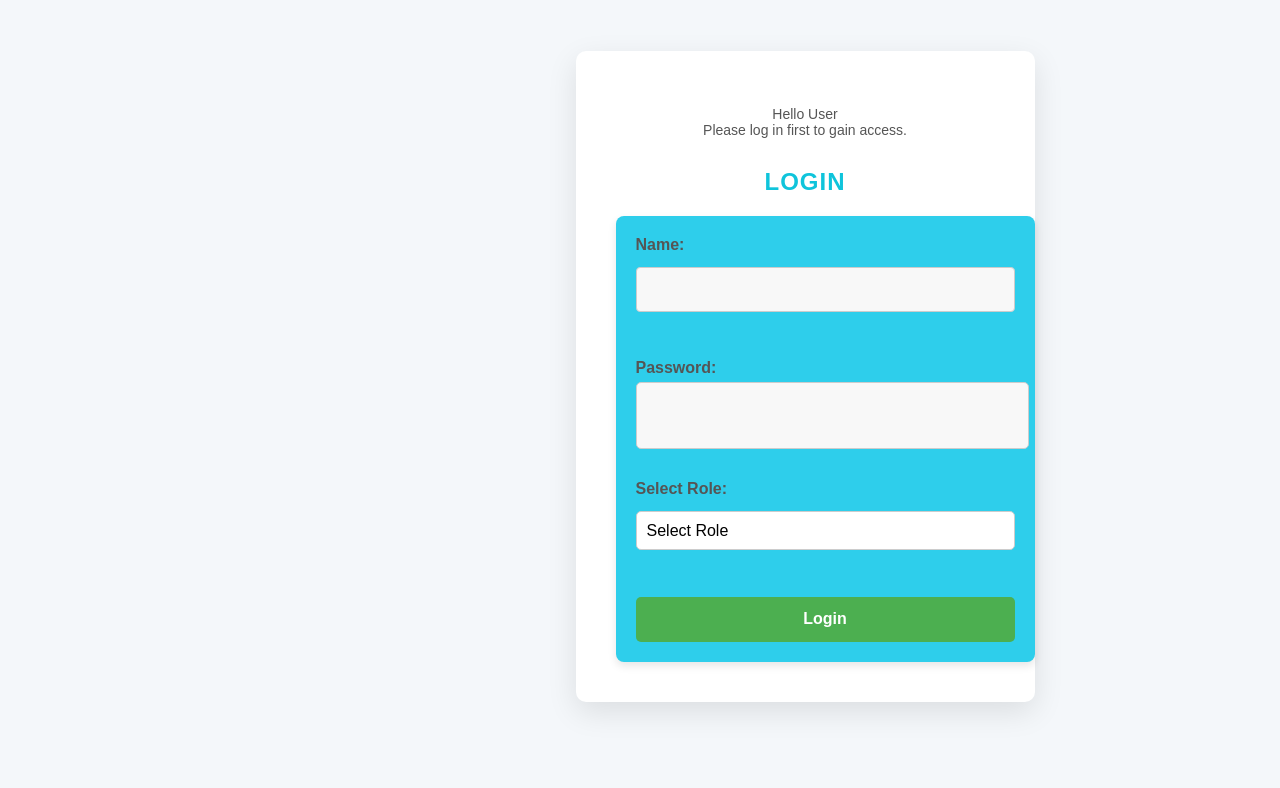
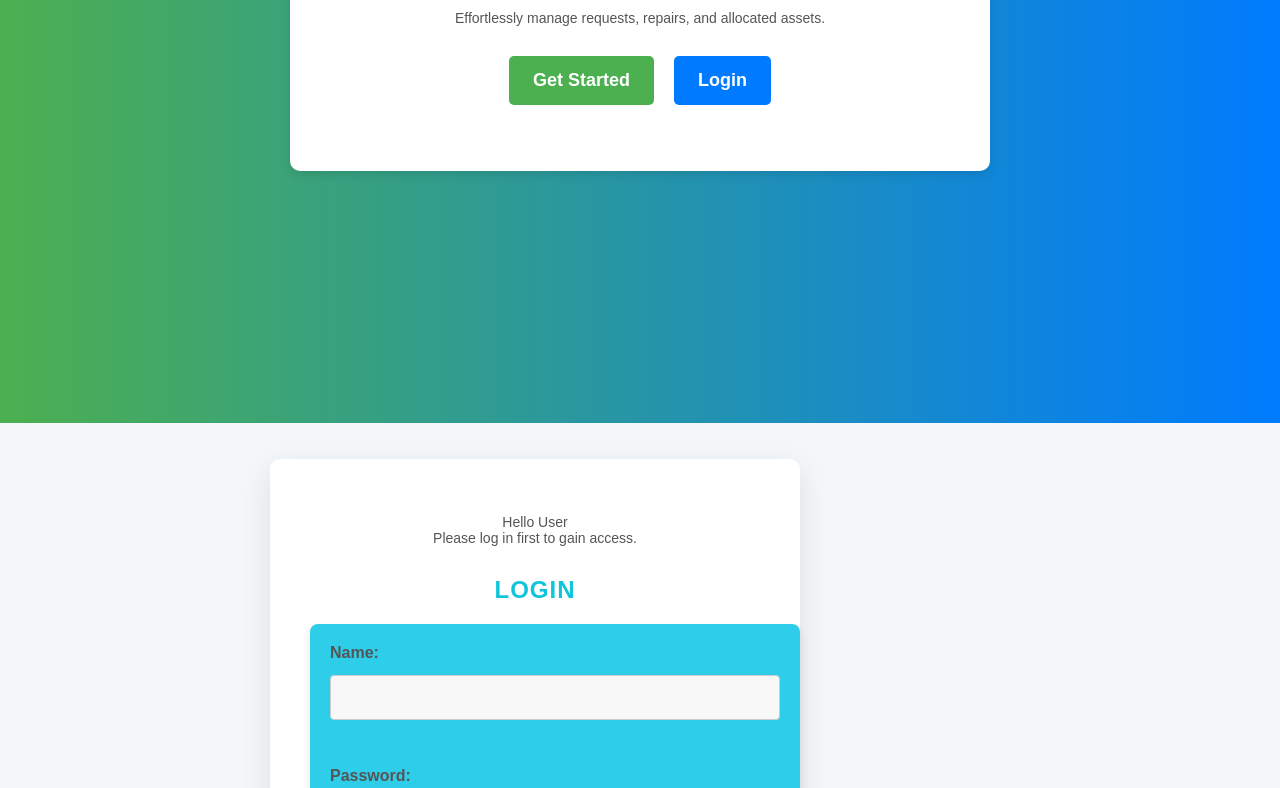
Before and after one commit to sarahmsoh/assetinventorymanagement, a React (Create React App) app in the folder assetinventorymanagement/: page /login in a window 1280 px wide. Shown: the top 788 px of the page. Built offline with nearby package versions, Linux system fonts and the light colour scheme.

Commit message:
first commit

```diff
--- a/assetinventorymanagement/src/App.js
+++ b/assetinventorymanagement/src/App.js
@@ -38,9 +38,9 @@ const App = () => {
   return (
 
     <Router>
-      {/* <Home /> */}
-      {/* <Navbar />
-      <Sidebar /> */}
+       <Home />
+       {/* <Navbar />
+       <Sidebar /> */}
 
       <div className="main-content" style={{ marginLeft: '250px', padding: '20px' }}>
         <Routes>
```
